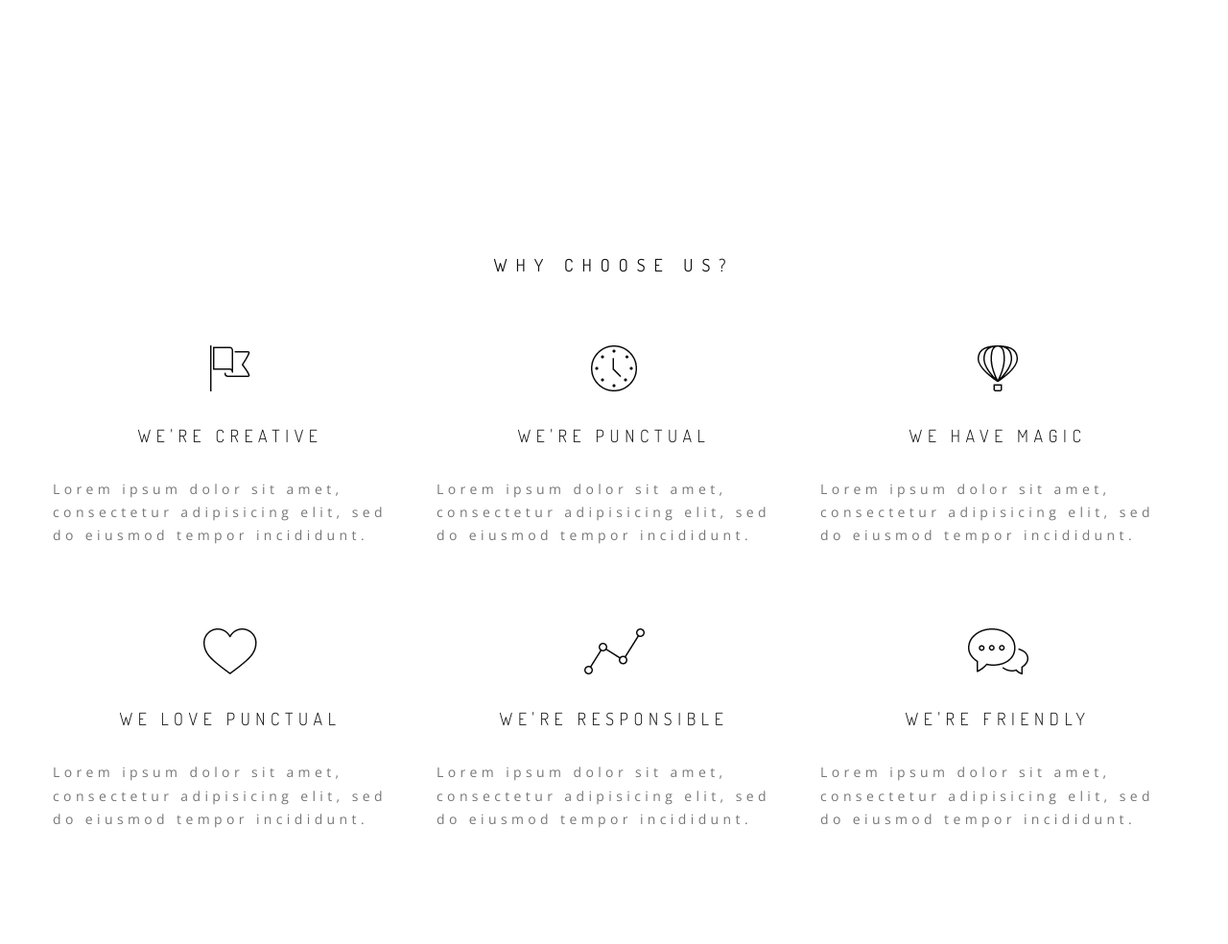
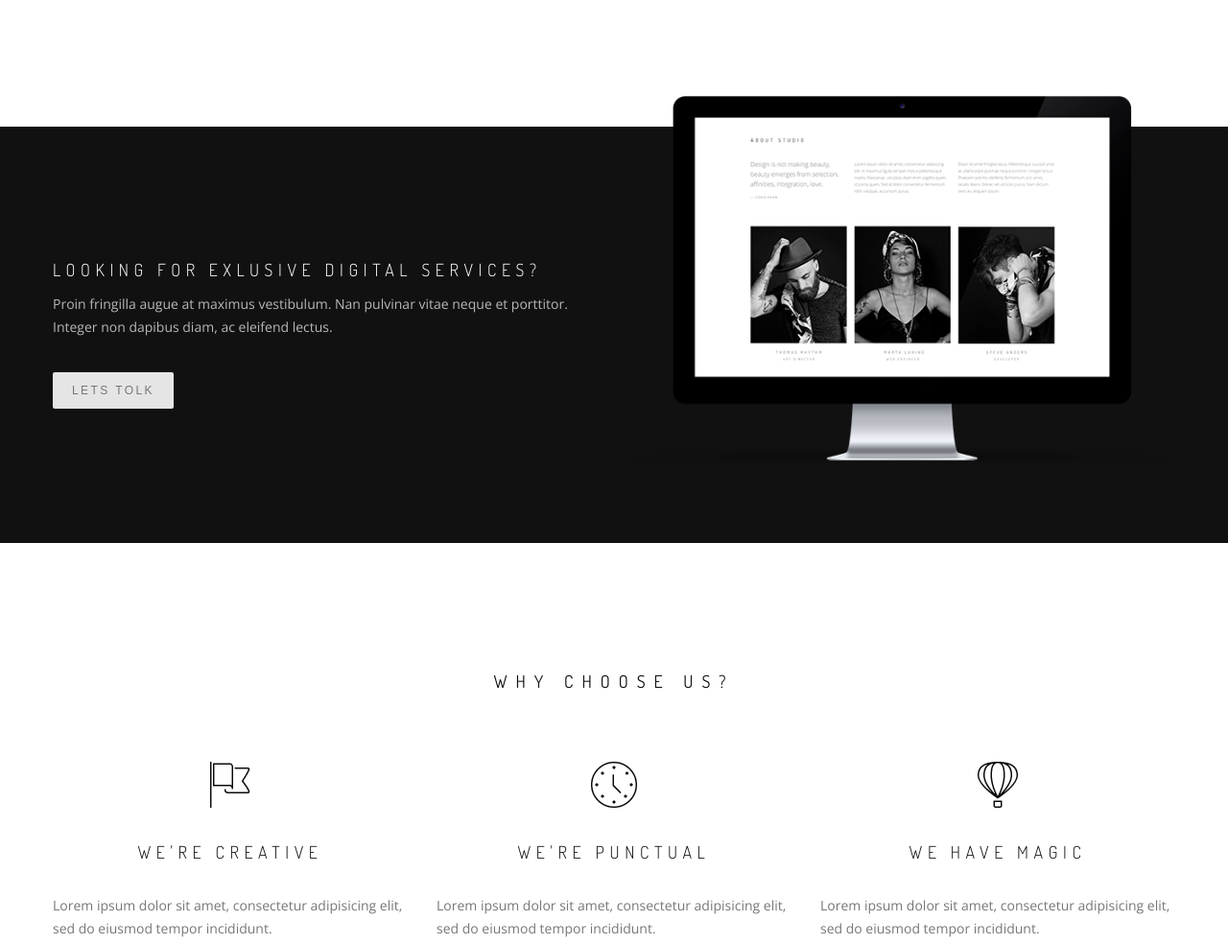
Before and after one commit to Daaiif/thomas-rhythm, a plain HTML site: page index.html in a window 1280 px wide. Shown: the part 2532-3516 px from the top of the page at 96% size. Drawn offline with nearby package versions, Linux system fonts and the light colour scheme.

Commit message:
lets-talk section

```diff
--- a/css/style.css
+++ b/css/style.css
@@ -112,7 +112,6 @@ blockquote {
 
 .default-text {
 	font-size: 14px;
-	letter-spacing: .313em;
 	line-height: 1.7333;
 	font-weight: 300;
 }
@@ -327,4 +326,16 @@ blockquote span,
 	font-weight: 300;
 }
 /* ---- Latest news end ---- */
+/* ---- Lets talk start ---- */
+.lets-talk-content {
+	padding: 140px 0;
+}
+.lets-talk-content p {
+	color: rgba(255, 255, 255, .7);
+	margin-bottom: 35px;
+}
+.lets-talk .lets-talk-img {
+	margin-top: -32px;
+}
+/* ---- Lets talk end ---- */
 /* ===== Custom styles end ===== */
--- a/index.html
+++ b/index.html
@@ -272,6 +272,28 @@
         <!-- / Container -->
       </div>
       <!-- / Servises -->
+      <div class=" lets-talk bg-black">
+        <div class="container">
+          <div class="row">
+            <div class="col col-6">
+              <div class="lets-talk-content">
+                <div class="title section-title-light title-white">
+                  <span>Looking for exlusive digital services?</span>
+                </div>
+                <p class="default-text">Proin fringilla augue at maximus vestibulum. Nan pulvinar vitae neque et porttitor. Integer non dapibus diam, ac eleifend lectus.</p>
+                <button class="btn btn-default">Lets tolk</button>
+              </div>
+              <!-- / lets-talk-content -->
+            </div>
+            <div class="col col-6 text-right">
+              <img src="img/lets-talk-img.png" class="lets-talk-img" alt="">
+            </div>
+          </div>
+          <!-- / row -->
+        </div>
+        <!-- / container -->
+      </div>
+      <!-- / lets-talk -->
       <div class="default-section why-choose-us">
         <div class="container">
           <div class="title section-title text-center">
```
Also changed, not shown: img/lets-talk-img.png (added).
